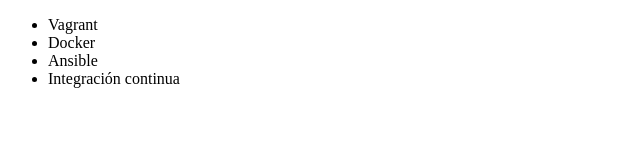
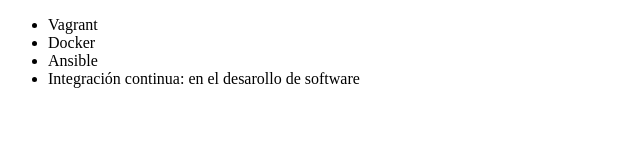
Before and after one commit to ec277/curso-git-alura, a plain HTML site: page index.html in a window 1280 px wide. Shown: the whole page, without its empty margins (0-640 px from the left). Drawn offline with Linux system fonts and the light colour scheme.

Commit message:
renombrando curso de integracion continua

```diff
--- a/index.html
+++ b/index.html
@@ -9,7 +9,7 @@
          <li> Vagrant </li>
          <li> Docker </li>
          <li> Ansible </li>
-         <li> Integración continua </li>
+         <li> Integración continua: en el desarollo de software</li>
      </ul>
 </body>
 </html>
```
